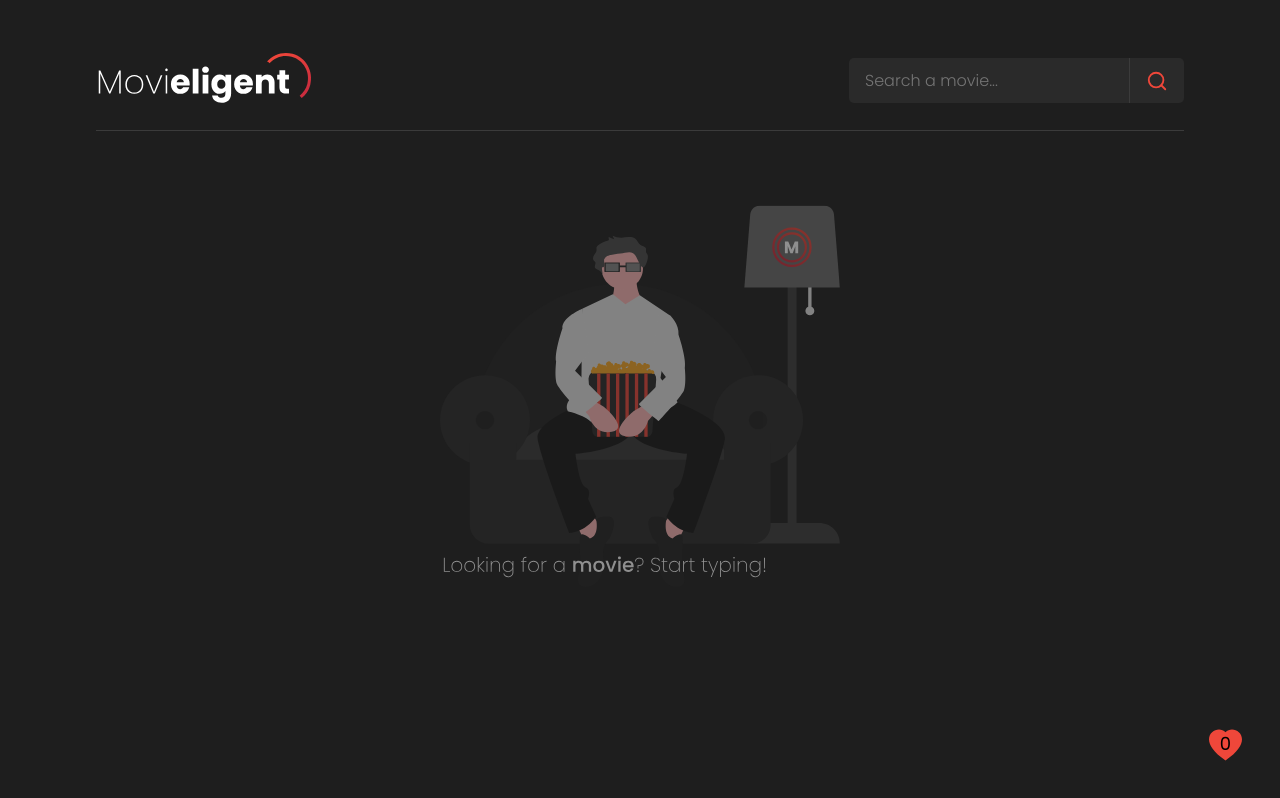
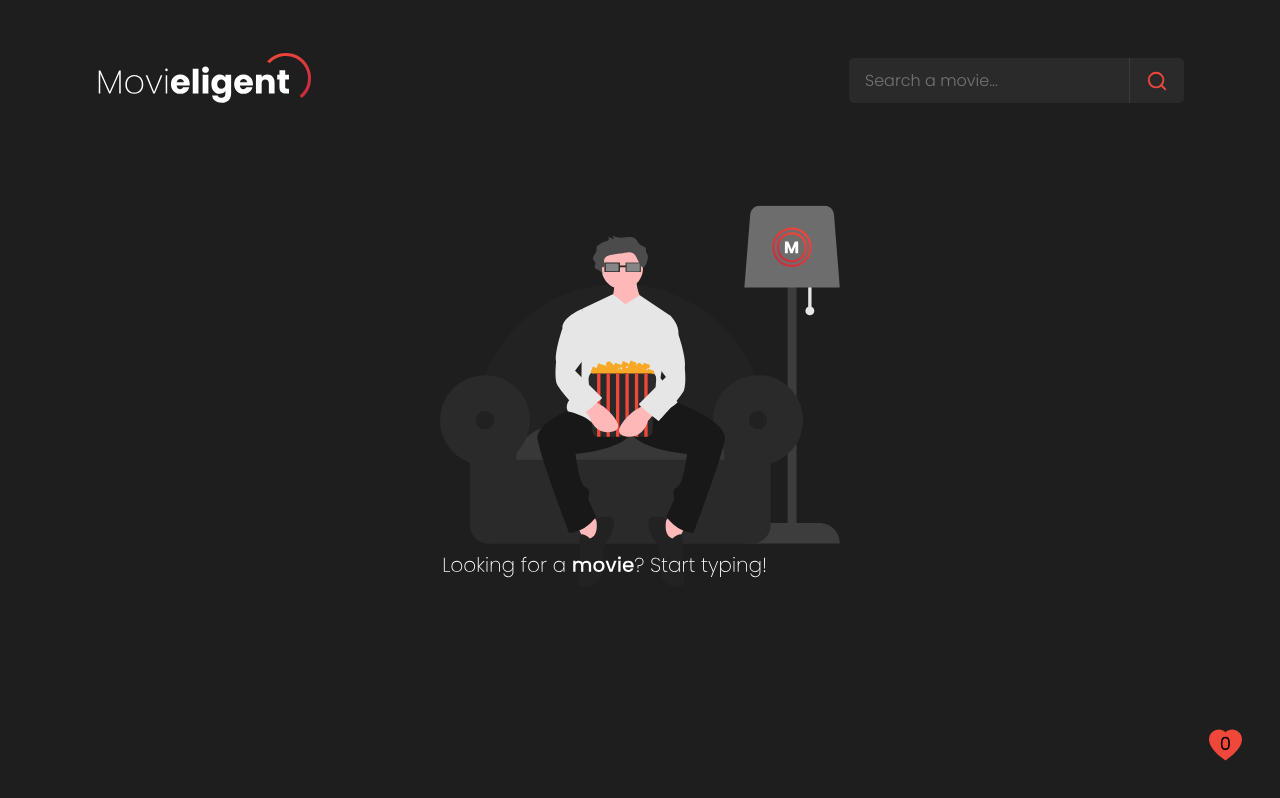
Before and after one commit to markhamori/movieligent-react-ts, a React (Create React App) app: page / in a window 1280 px wide. Built offline with nearby package versions, Linux system fonts and the light colour scheme; the HTML template or start-up script is replaced by a standard one.

Commit message:
Design & func changes

```diff
--- a/src/components/Header/Header.css
+++ b/src/components/Header/Header.css
@@ -3,7 +3,7 @@
   flex-direction: row;
   justify-content: space-between;
   align-items: center;
-  border-bottom: 1px solid #3b3b3b;
+  /* border-bottom: 1px solid #3b3b3b; */
   padding-bottom: 1rem;
 }
 
--- a/src/components/Main/Main.css
+++ b/src/components/Main/Main.css
@@ -19,6 +19,7 @@
 .main__body {
   margin-top: 1rem;
   padding-top: 1rem;
+  padding-bottom: 1rem;
   display: flex;
   flex-direction: row;
   flex-wrap: wrap;
@@ -43,5 +44,5 @@
 .main__illustration img {
   height: auto;
   max-width: 100%;
-  opacity: 50%;
+  opacity: 100%;
 }
```
